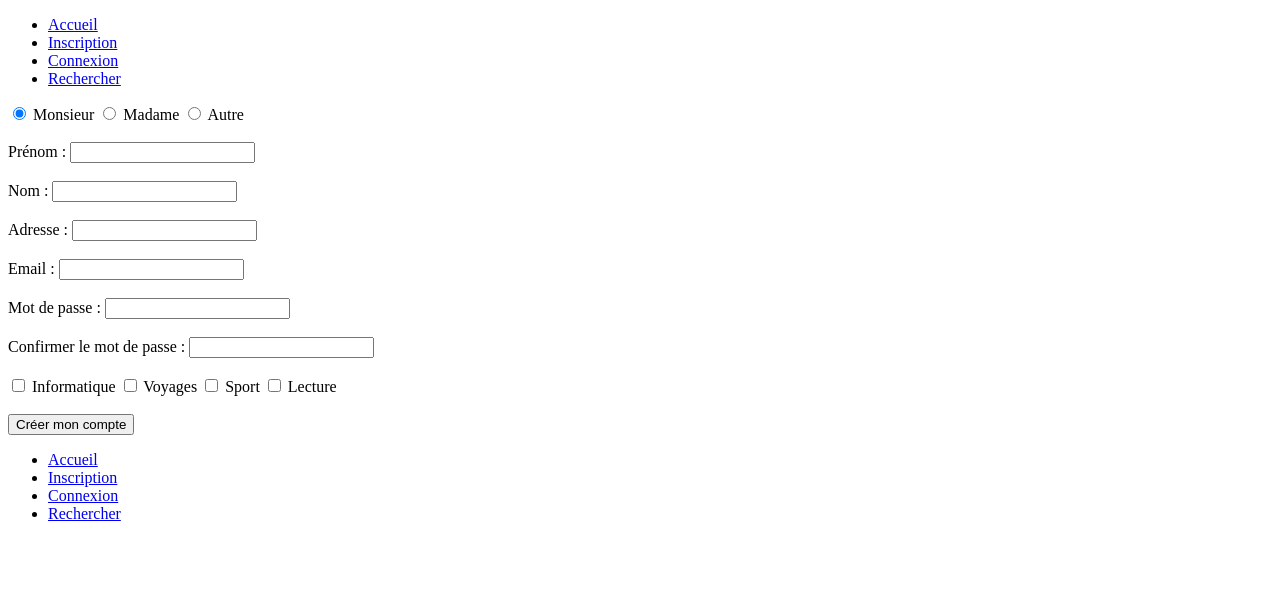
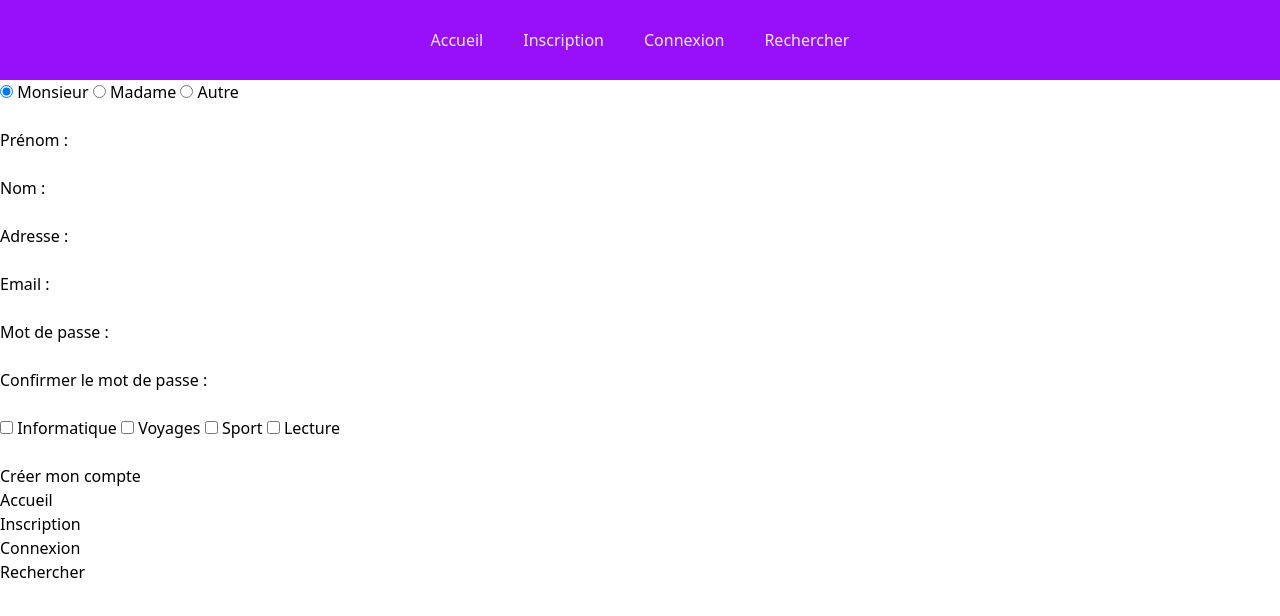
Before and after one commit to esteban-genty/runtrackJS, a plain HTML site: page Jour08/JOB02/index.html in a window 1280 px wide. Drawn offline with nearby package versions, Linux system fonts and the light colour scheme.

Commit message:
Ajout du JOB02 du Jour08

```diff
--- a/Jour08/JOB01/index.html
+++ b/Jour08/JOB02/index.html
@@ -3,17 +3,18 @@
 <head>
     <meta charset="UTF-8">
     <meta name="viewport" content="width=device-width, initial-scale=1.0">
-    <title>Materialize - JOB</title>
+    <title>TailWindCSS - JOB</title>
+    <script src="https://cdn.jsdelivr.net/npm/@tailwindcss/browser@4"></script>
 </head>
 <body>
 
-    <header>
+    <header class="flex items-center justify-center h-20 bg-purple-600">
         <nav>
-            <ul>
-                <li><a href="index.html">Accueil</a></li>
-                <li><a href="index.html">Inscription</a></li>
-                <li><a href="index.html">Connexion</a></li>
-                <li><a href="index.html">Rechercher</a></li>
+            <ul class="flex flex-row gap-10">
+                <li><a href="index.html" class="text-purple-100">Accueil</a></li>
+                <li><a href="index.html" class="text-purple-100">Inscription</a></li>
+                <li><a href="index.html" class="text-purple-100">Connexion</a></li>
+                <li><a href="index.html" class="text-purple-100">Rechercher</a></li>
             </ul>
         </nav>
     </header>
```
